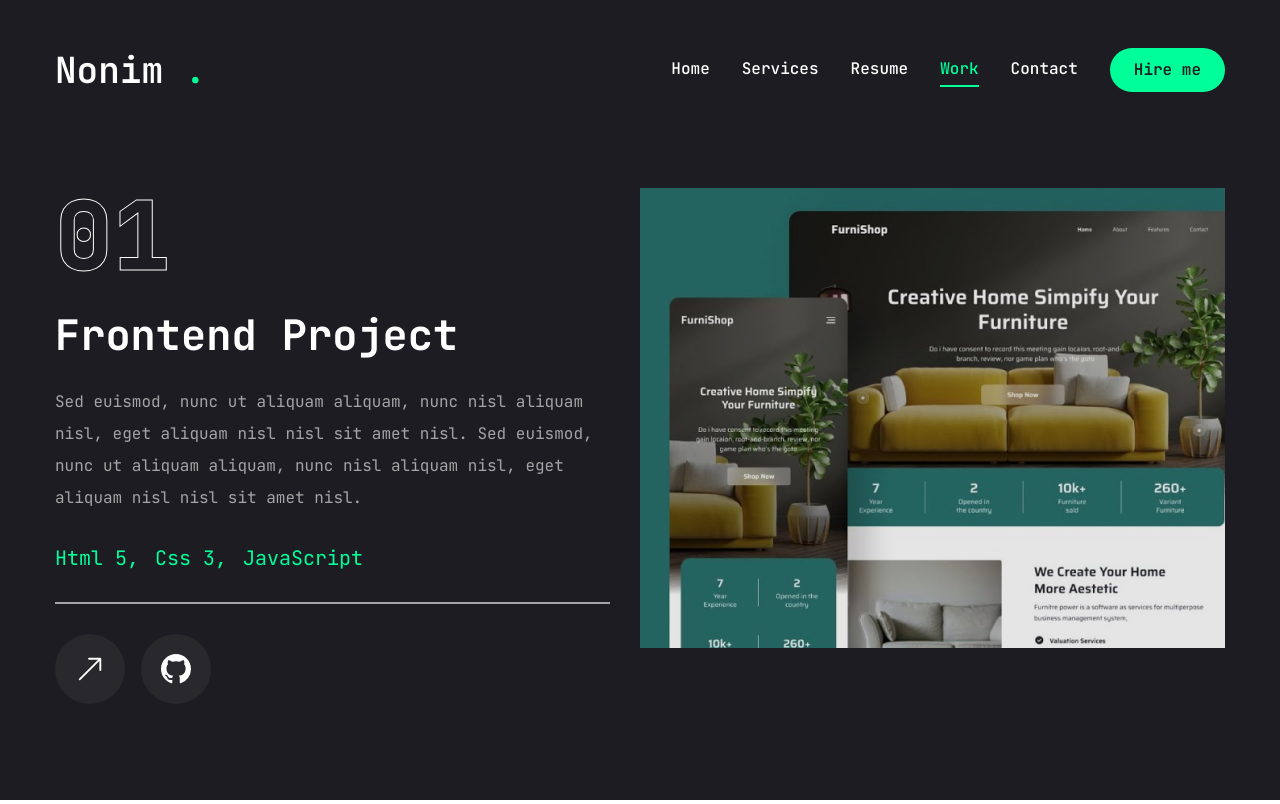
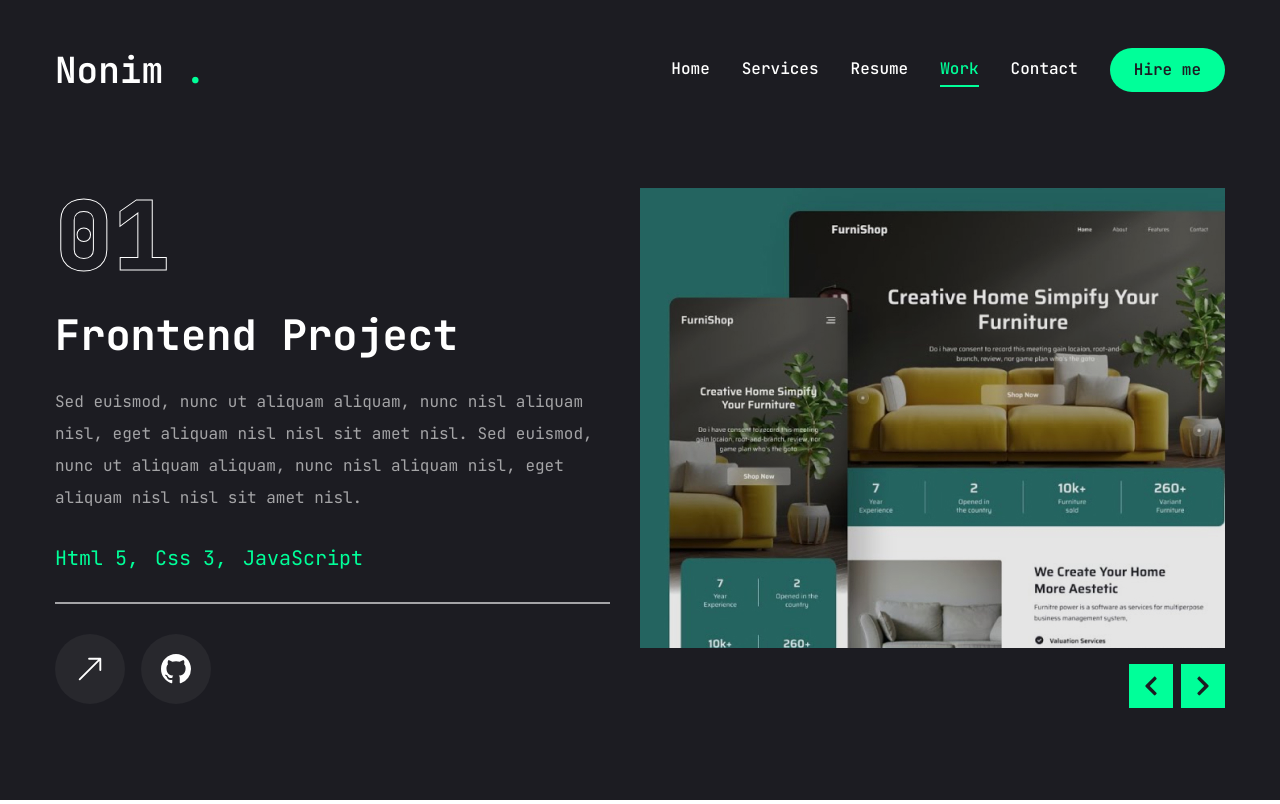
Before and after one commit to NonimUdara/my-portfolio, a Next.js app: page /work in a window 1280 px wide. Built offline with nearby package versions, Linux system fonts and the light colour scheme.

Commit message:
complete work page

```diff
--- a/app/work/page.jsx
+++ b/app/work/page.jsx
@@ -76,7 +76,7 @@ const Work = () => {
           duration: 0.4,
           ease: "easeIn",
         },
-       }}
+      }}
       className="min-h-[80vh] flex flex-col justify-center py-12 xl:px-0"
     >
       <div className="container mx-auto">
@@ -180,7 +180,13 @@ const Work = () => {
                 )
               })}
               {/* slider buttons */}
-              <WorkSliderBtns />
+              <WorkSliderBtns
+                containerStyles="flex gap-2 absolute right-0
+              bottom-[calc(50%_-_22px)] xl:bottom-0 z-20 w-full justify-between xl:w-max
+              xl:justify-none"
+                btnStyles="bg-accent hover:bg-accent-hover text-primary text-[22px]
+                w-[44px] h-[44px] flex justify-center items-center transition-all"
+              />
             </Swiper>
           </div>
         </div>
--- a/components/WorkSliderBtns.jsx
+++ b/components/WorkSliderBtns.jsx
@@ -11,14 +11,12 @@ const WorkSliderBtns = ({ containerStyles, btnStyles, iconsStyles }) => {
       <button
         className={btnStyles}
         onClick={() => swiper.slidePrev()}
-        aria-label="Previous Slide"
       >
         <FaChevronLeft className={iconsStyles} />
       </button>
       <button
         className={btnStyles}
         onClick={() => swiper.slideNext()}
-        aria-label="Next Slide"
       >
         <FaChevronRight className={iconsStyles} />
       </button>
```
